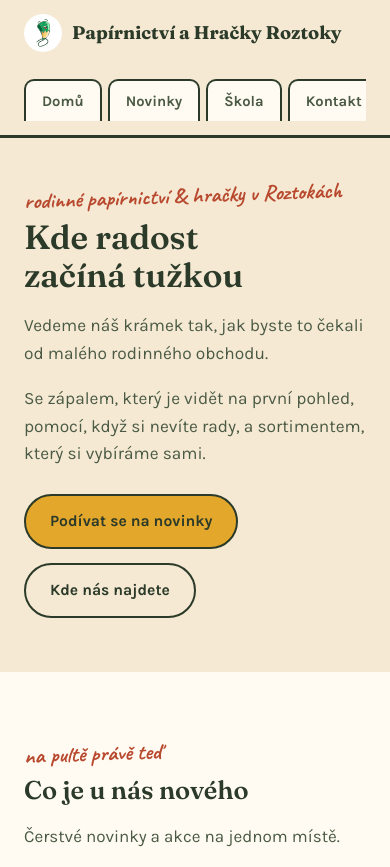
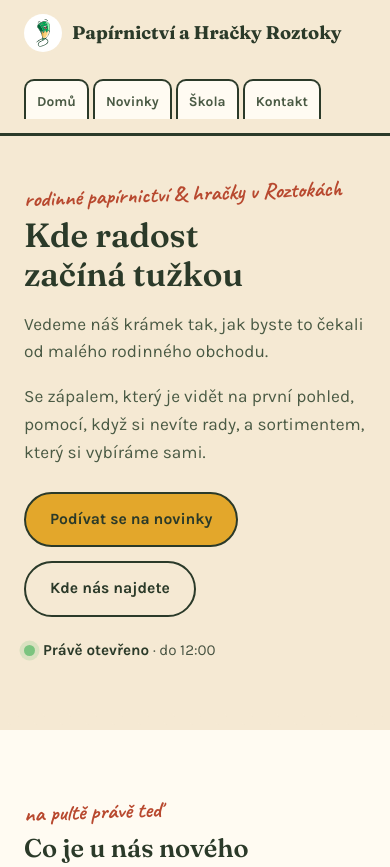
Before and after one commit to Salemonk/papirnictvi-hracky-roztoky, a plain HTML site: page index.html in a window 390 px wide. Shown: the top 867 px of the page. Drawn offline with Linux system fonts and the light colour scheme.

Commit message:
Uprava webu 05.08.2026

```diff
--- a/index.html
+++ b/index.html
@@ -282,6 +282,8 @@
   .hero h1{ font-size:clamp(2.1rem,4.4vw,3rem); max-width:12ch; }
   .hero p.lede{ max-width:46ch; color:var(--ink-soft); font-size:1.08rem; }
   .hero-ctas{ display:flex; gap:14px; flex-wrap:wrap; margin-top:26px; }
+  /* Řádek se stavem obchodu pod tlačítky v úvodu (vzhled dědí ze .stav). */
+  .hero-stav-radek{ margin:20px 0 0; }
 
   .btn{
     display:inline-block; text-decoration:none; font-family:'Karla',sans-serif;
@@ -511,11 +513,6 @@
   .payment-row{ display:flex; flex-wrap:wrap; align-items:center; gap:8px; margin-top:24px; }
   .payment-row span{ font-size:.82rem; color:var(--paper); opacity:.7; margin-right:4px; }
   .payment-row img{ height:26px; width:auto; border-radius:5px; }
-  .social-row{ display:flex; gap:12px; }
-  .social-row a{
-    width:38px; height:38px; border-radius:50%; border:2px solid var(--paper-light);
-    display:flex; align-items:center; justify-content:center; text-decoration:none;
-  }
 
   /* ---------- VĚDĚLI JSTE (banner s tipy) ---------- */
   .section-vite{ padding:20px 0 44px; }
@@ -580,6 +577,11 @@
 
     /* Vloženou mapu na telefonu skryjeme, odkaz zůstává přes tlačítko „Otevřít v mapách". */
     .map-embed{ display:none; }
+
+    /* Menu má na telefonu užší tlačítka, aby se všechna čtyři vešla na šířku
+       displeje a poslední („Kontakt") nezůstávalo useknuté za okrajem. */
+    nav.tabs{ gap:4px; }
+    nav.tabs a{ padding:9px 11px 10px; font-size:.86rem; }
   }
 
   /* Platební ikony: jakmile se přestanou vejít na jeden řádek (úzké displeje),
@@ -627,6 +629,11 @@
           <a class="btn btn-primary" href="#novinky">Podívat se na novinky</a>
           <a class="btn btn-ghost" href="#kontakt">Kde nás najdete</a>
         </div>
+
+        <!-- Stav obchodu hned v úvodu, ať ho návštěvník najde bez scrollování.
+             Vyplňuje ho stejný skript jako tabulku v Kontaktu (třída js-stav),
+             proto tu NESMÍ být id, to je na stránce jen u té v Kontaktu. -->
+        <p class="hero-stav-radek"><span class="stav js-stav" aria-live="polite"></span></p>
       </div>
 
       <!-- Pravý sloupec hero sekce: logo s tužkou (dříve zde byla ilustrace poličky
@@ -842,12 +849,9 @@
       </a>
       <div class="footer-tagline">Kde radost začíná tužkou</div>
     </div>
-    <div class="social-row" aria-label="Sociální sítě">
-      <a href="https://www.facebook.com/PHRoztoky/" target="_blank" rel="noopener" aria-label="Facebook">f</a>
-    </div>
   </div>
   <div class="container payment-row" aria-label="Přijímané platební metody">
-    <span>Platíme kartou<span class="pay-colon" aria-hidden="true">:</span></span>
+    <span>Přijímáme karty</span>
     <img src="images/platby/visa.svg" alt="Visa" width="120" height="80" loading="lazy">
     <img src="images/platby/mastercard.svg" alt="Mastercard" width="120" height="80" loading="lazy">
     <img src="images/platby/american-express.svg" alt="American Express" width="120" height="80" loading="lazy">
@@ -897,6 +901,32 @@
       if(!isNaN(doData) && dnes > doData) return false;
     }
     return true;
+  }
+
+  // ---------- Česká typografie: pevné mezery ----------
+  // Jednopísmenná předložka (v, k, s, z, o, u) ani spojka (a, i) nesmí podle
+  // pravidel zůstat sama na konci řádku. Nahradíme za nimi obyčejnou mezeru
+  // pevnou (nezlomitelnou), takže se přesunou na další řádek i se slovem.
+  // Totéž děláme mezi číslem a jednotkou, ať se nerozdělí třeba „209 Kč".
+  //
+  // Řeší se to takhle za běhu, a ne ručně v textech, protože texty přicházejí
+  // i z data/*.js a vkládají se přes textContent, kde by zápis &nbsp; nefungoval.
+  // Díky tomu zůstávají datové soubory čitelné a editor.html se nemusí měnit.
+  function pevneMezery(koren){
+    if(!koren) return;
+    const prochazka = document.createTreeWalker(koren, NodeFilter.SHOW_TEXT, {
+      acceptNode(uzel){
+        const rodic = uzel.parentElement;
+        if(!rodic || rodic.closest('script,style,textarea')) return NodeFilter.FILTER_REJECT;
+        return NodeFilter.FILTER_ACCEPT;
+      }
+    });
+    for(let uzel; (uzel = prochazka.nextNode()); ){
+      const upraveny = uzel.nodeValue
+        .replace(/(^|[\s(„"])([aikosuvzAIKOSUVZ]) +/g, '$1$2 ')
+        .replace(/(\d) +(Kč|g\/m²|g|mm|cm|m|km|kg|%)/g, '$1 $2');
+      if(upraveny !== uzel.nodeValue) uzel.nodeValue = upraveny;
+    }
   }
 
   // Sestaví jednu kartu ve stylu „lísteček" (používají ji novinky i sekce Škola)
@@ -1052,6 +1082,11 @@
   }
   renderSkola();
 
+  // Projde celou stránku (pevné texty i vykreslené novinky a sezónní sekci)
+  // a doplní pevné mezery. Tipy a stav obchodu se překreslují samostatně,
+  // takže si typografii ošetřují u sebe.
+  pevneMezery(document.body);
+
   // active tab highlighting
   const sections = document.querySelectorAll('main section, .hero');
   const tabs = document.querySelectorAll('nav.tabs a');
@@ -1149,7 +1184,7 @@
     const bezPohybu = window.matchMedia('(prefers-reduced-motion: reduce)').matches;
     let i = Math.floor(Math.random() * tipy.length); // náhodný tip při načtení
 
-    function ukaz(){ el.textContent = tipy[i]; }
+    function ukaz(){ el.textContent = tipy[i]; pevneMezery(el); }
     function dalsi(){
       i = (i + 1) % tipy.length;
       if(bezPohybu){ ukaz(); return; }
@@ -1267,11 +1302,18 @@
         const dot = document.createElement('span'); dot.className = 'dot'; dot.setAttribute('aria-hidden','true');
         const text = document.createElement('span'); text.innerHTML = html;
         stavEl.appendChild(dot); stavEl.appendChild(text);
+        pevneMezery(text);
       });
     }
 
     render();
     setInterval(render, 60000); // aktualizace každou minutu
+
+    // Když má někdo stránku dlouho otevřenou na pozadí nebo se na ni vrátí
+    // tlačítkem zpět, prohlížeč časovač uspí a zůstal by tu starý údaj.
+    // Proto stav přepočítáme vždy, když se stránka znovu ukáže.
+    document.addEventListener('visibilitychange', function(){ if(!document.hidden) render(); });
+    window.addEventListener('pageshow', render);
   })();
 </script>
 
```
Also changed, not shown: 1 other file.
